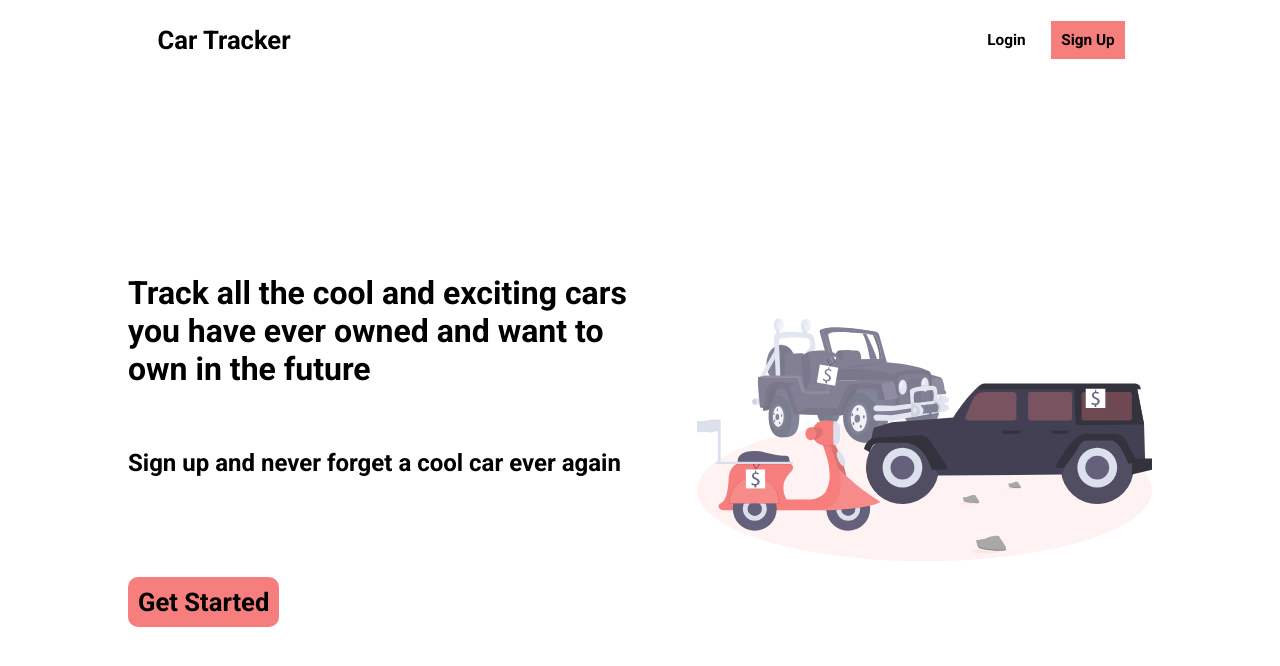
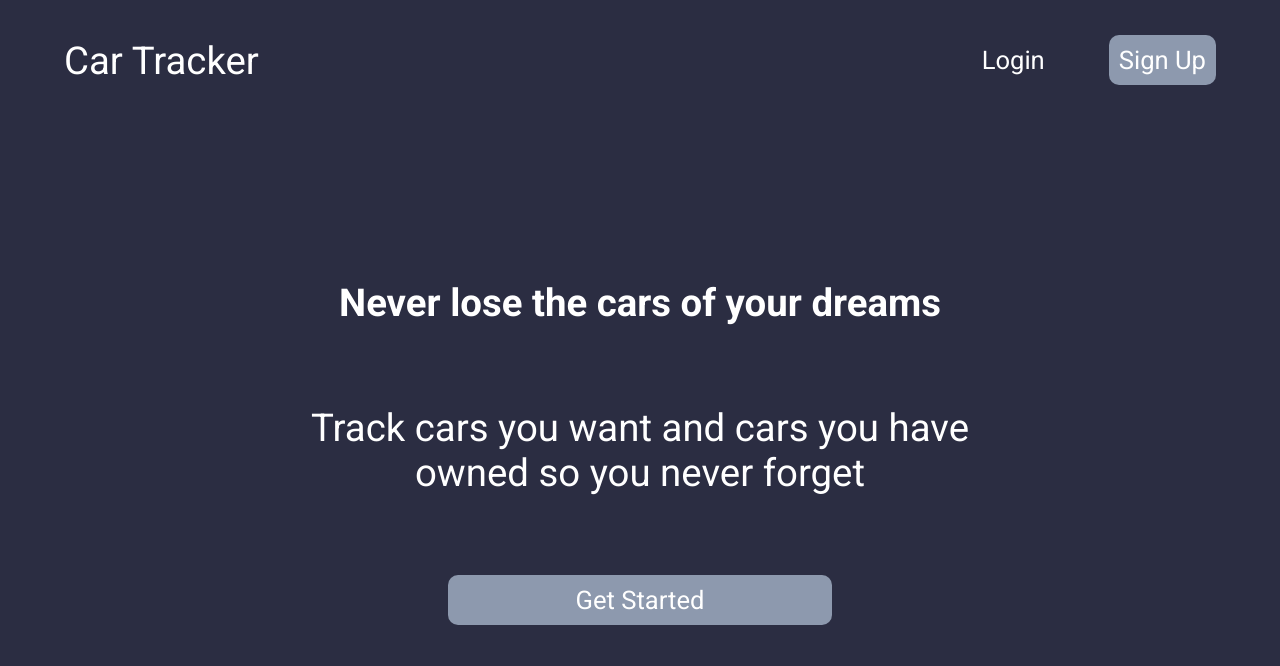
Before and after one commit to Jacobsmi/CarTracker, a Next.js app in the folder client/: page / in a window 1280 px wide. Shown: the top 666 px of the page. Built offline with nearby package versions, Linux system fonts and the light colour scheme.

Commit message:
Index restyling done

```diff
--- a/client/pages/index.js
+++ b/client/pages/index.js
@@ -11,29 +11,30 @@ export default function Home() {
         <meta name="description" content="Landing page for Car Tracker" />
         <link rel="icon" href="/favicon.ico" />
       </Head>
-      <header className={styles.logo}>
+      <header className={styles.header}>
+        <div className={styles.logo}>
           Car Tracker
-      </header>
-      <header className={styles.links}>
-        <Link href='/signup'>
+        </div>
+        <div className={styles.links}>
+          <Link href='/login'>
             <a>Login</a>
           </Link>
           <Link href='/signup'>
             <a id={styles.signupLink}>Sign Up</a>
           </Link>
+        </div>
       </header>
 
       <main className={styles.body}>
-        <div className={styles.bodyText}>
-          <h1>Track all the cool and exciting cars you have ever owned and want to own in the future</h1>
-          <h2>Sign up and never forget a cool car ever again</h2>
+        <div className={styles.head1}>
+          Never lose the cars of your dreams
+        </div>
+        <div className={styles.head2}>
+          Track cars you want and cars you have owned so you never forget
+        </div>
         <Link href='/signup'>
-            <a className={styles.getStartedLink}>Get Started</a>
+          <a className={styles.getstartedButton}>Get Started</a>
         </Link>
-        </div>
-        <div className={styles.bodyImage}>
-          <Image src='/car.svg' layout='fill' />
-        </div>
       </main>
     </div>
   )
--- a/client/styles/Home.module.css
+++ b/client/styles/Home.module.css
@@ -2,126 +2,89 @@
   height: 100vh;
   min-height: 600px;
   width: 100vw;
+  background-color: #2B2D42;
   display: grid;
-  grid-template-columns: 0.35fr 0.3fr 0.35fr;
-  grid-template-rows: 0.1fr 0.9fr;
-  grid-template-areas: 'logo none links'
-                       'body body body';
+  grid-template-rows: 0.15fr 0.85fr;
+  grid-template-areas: 'header' 'main';
+  color: white;
 }
-
-@media only screen and (max-width:1200px) {
-  .logo{
-    grid-area: logo;
+.header{
   display: flex;
   align-items: center;
-    justify-content: center;
-    font-size: 4vw;
-    font-weight: 700;
+  flex-grow: 1;
+  width: 100%;
+}
+.logo{
+  margin-left: 5vw;
+  flex-grow: 1;
 }
 .links{
-    grid-area: links;
-    display: flex;
-    align-items: center;
-    justify-content: center;
-    font-size: 3vw;
-    font-weight: 700;
+  margin-right: 5vw;
 }
 #signupLink{
   margin-left: 5vw;
-    background-color: #F67E7D;
   padding: 10px;
+  background-color: #8D99AE;
+  border-radius: 10px;
 }
 .body{
-    grid-area: body;
-  }
-  .bodyText{
-    height: 100%;
   display: flex;
   flex-direction: column;
-    justify-content: center;
-    margin-left: 10vw;
+  text-align: center;
 }
-  .bodyText h1{
-    width: 80vw;
-    font-weight: 700;
+.head1{
+  margin-top: 20vh;
 }
-  .bodyText h2{
-    margin-top: 5vh;
-    width: 80vw;
-    font-weight: 700;
+.head2{
+  margin-top: 10vh;
 }
-  .getStartedLink{
+.getstartedButton{
+  margin-top: 10vh;
+  padding: 10px;
+  background-color: #8D99AE;
+  border-radius: 10px;
+}
+
+@media screen and (max-width: 480px) {
+  .logo{
+    font-size: 6vw;
+  }
+  .links{
+    font-size: 5vw;
+  }
+  .head1{
+    font-size: 6vw;
+    font-weight: 600;
+  }
+  .head2{
+    font-size: 6vw;
+  }
+  .getstartedButton{
     align-self: center;
-    margin-right: 10vw;
-    margin-top: 10vh;
-    font-size: 4vw;
-    font-weight: 700;
-    padding: 10px;
-    border-radius: 10px;
-    background-color: #F67E7D;
-    width: fit-content;
+    width: 30vw;
   }
-  .bodyImage{
-    display: none;
+
+}
+
+@media screen and (min-width: 481px){
+  .logo{
+    font-size: 3vw;
+  }
+  .links{
+    font-size: 2vw;
+  }
+  .head1{
+    font-size: 3vw;
+    font-weight: 600;
+  }
+  .head2{
+    align-self: center;
+    font-size: 3vw;
+    width: 60vw;
+  }
+  .getstartedButton{
+    font-size: 2vw;
+    align-self: center;
+    width: 30vw;
   }
 }
-
-@media only screen and (min-width: 1201px) {
-  .logo{
-    grid-area: logo;
-    display: flex;
-    align-items: center;
-    justify-content: center;
-    font-size: 2vw;
-    font-weight: 700;
-  }
-  .links{
-    grid-area: links;
-    display: flex;
-    align-items: center;
-    justify-content: center;
-    font-size: 1.2vw;
-    font-weight: 700;
-  }
-  #signupLink{
-    margin-left: 2vw;
-    background-color: #F67E7D;
-    padding: 10px;
-  }
-  .body{
-    grid-area: body;
-    display: flex;
-  }
-  .bodyText{
-    width: 50vw;
-    height: 100%;
-    display: flex;
-    flex-direction: column;
-    justify-content: center;
-    margin-left: 10vw;
-  }
-  .bodyText h1{
-    width: 40vw;
-    font-weight: 600;
-  }
-  .bodyText h2{
-    margin-top: 5vh;
-    width: 40vw;
-    font-weight: 600;
-  }
-  .getStartedLink{
-    margin-top: 10vh;
-    font-size: 2vw;
-    font-weight: 600;
-    padding: 10px;
-    border-radius: 10px;
-    background-color: #F67E7D;
-    width: fit-content;
-  }
-  .bodyImage{
-    width: 40vw;
-    margin-right: 10vw;
-    height: 100%;
-    position: relative;
-  }
-}
```
Lines whose indentation alone changed are shown as unchanged.
